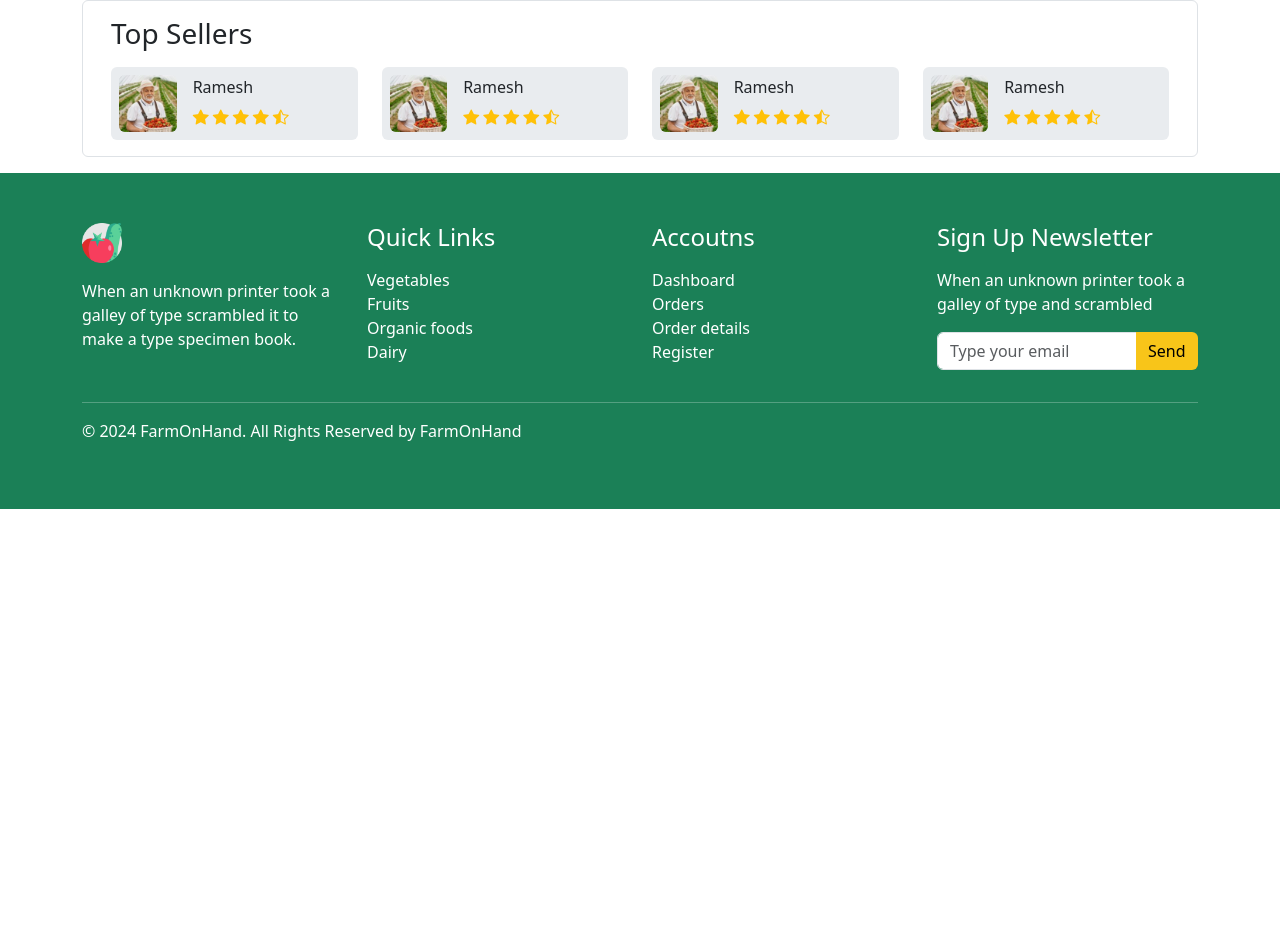
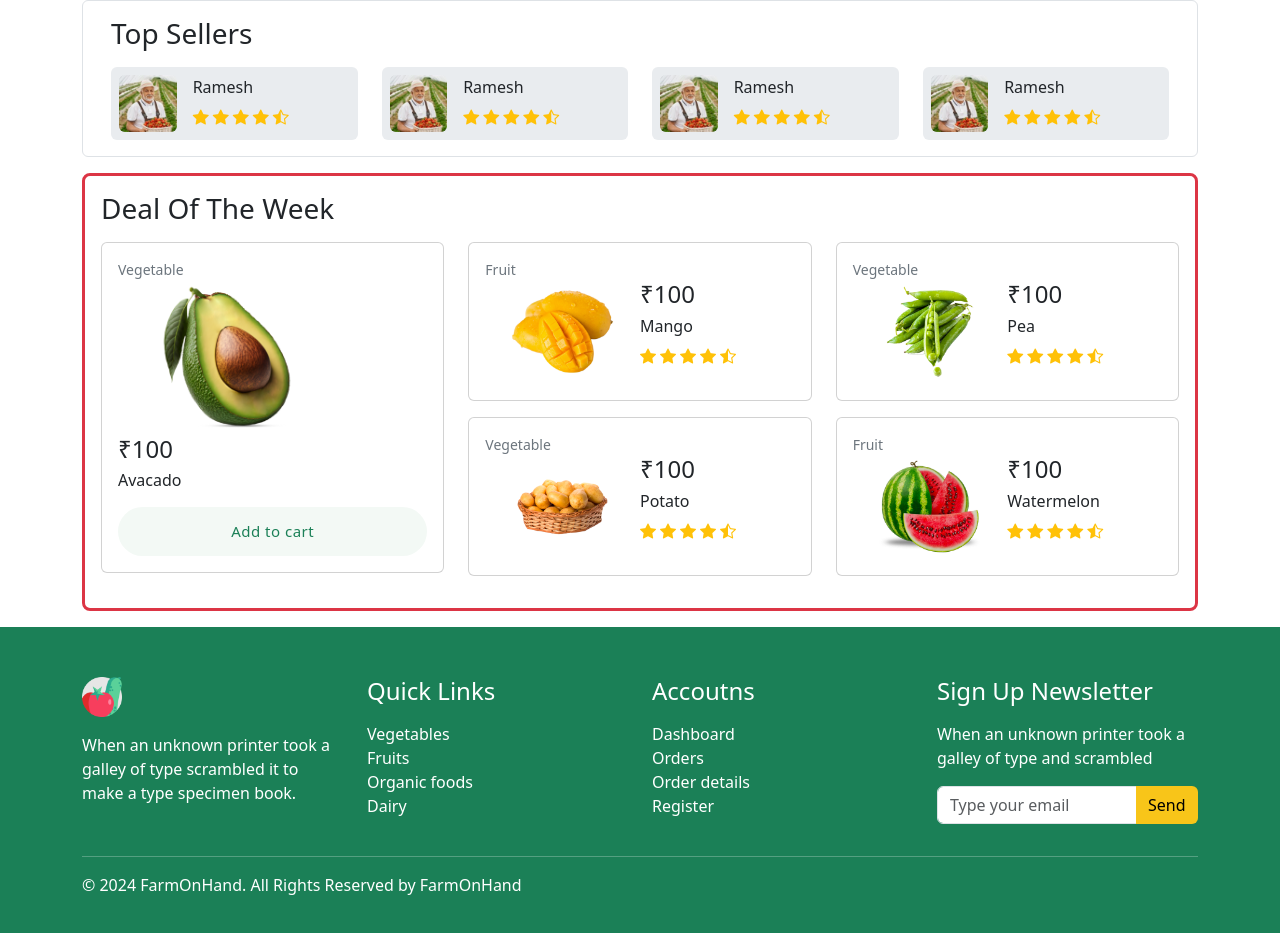
Before and after one commit to haquedot/F, a React (Vite) app: page /#/ in a window 1280 px wide. Shown: the part 1738-2671 px from the top of the page. Before the commit the page ends 2247 px from the top, so only its background shows below. Built offline with nearby package versions, Linux system fonts and the light colour scheme.

Commit message:
added deals of the week

```diff
--- /dev/null
+++ b/src/components/Deals.jsx
@@ -0,0 +1,133 @@
+import { Card, Col, Row } from "react-bootstrap";
+import { product } from "../utils/data";
+import { getImageUrl } from "../utils/utils"
+
+function Deals() {
+    return (
+        <>
+            <div className="d-block border border-3 border-danger rounded-3 p-3 my-3">
+                <h3 className="mb-3">Deal Of The Week</h3>
+
+                <Row>
+                    <Col md={4}>
+                        <Card className="mb-3">
+                            <div className="d-block p-3">
+                                <div className="d-flex">
+                                    <small className='w-50 text-start text-secondary'>{product[0].type}</small>
+                                </div>
+                                <img src={getImageUrl(product[0])} alt={product[0].imageId} srcSet="" className="w-75" />
+                                <div className="d-block text-start mb-3">
+                                    <h4>₹{product[0].price}</h4>
+                                    <h6>{product[0].name}</h6>
+                                </div>
+                                <button className='btn_white w-100'>Add to cart</button>
+                            </div>
+                        </Card>
+                    </Col>
+                    <Col md={8}>
+                        <Row>
+                            <Col md={6}>
+                                <Card className="mb-3">
+                                    <div className="d-block p-3">
+                                        <div className="d-flex">
+                                            <small className='w-50 text-start text-secondary'>{product[1].type}</small>
+                                        </div>
+                                        <div className="d-flex align-items-center">
+                                            <img src={getImageUrl(product[1])} alt={product[1].imageId} srcSet="" className="w-50" />
+                                            <div className="d-block text-start mb-3">
+                                                <h4>₹{product[1].price}</h4>
+                                                <h6>{product[1].name}</h6>
+                                                <div className="d-flex">
+                                                    <i class="bi bi-star-fill me-1 text-warning"></i>
+                                                    <i class="bi bi-star-fill me-1 text-warning"></i>
+                                                    <i class="bi bi-star-fill me-1 text-warning"></i>
+                                                    <i class="bi bi-star-fill me-1 text-warning"></i>
+                                                    <i class="bi bi-star-half text-warning"></i>
+                                                </div>
+                                            </div>
+
+                                        </div>
+                                    </div>
+                                </Card>
+                            </Col>
+                            <Col md={6}>
+                                <Card className="mb-3">
+                                    <div className="d-block p-3">
+                                        <div className="d-flex">
+                                            <small className='w-50 text-start text-secondary'>{product[2].type}</small>
+                                        </div>
+                                        <div className="d-flex align-items-center">
+                                            <img src={getImageUrl(product[2])} alt={product[2].imageId} srcSet="" className="w-50" />
+                                            <div className="d-block text-start mb-3">
+                                                <h4>₹{product[2].price}</h4>
+                                                <h6>{product[2].name}</h6>
+                                                <div className="d-flex">
+                                                    <i class="bi bi-star-fill me-1 text-warning"></i>
+                                                    <i class="bi bi-star-fill me-1 text-warning"></i>
+                                                    <i class="bi bi-star-fill me-1 text-warning"></i>
+                                                    <i class="bi bi-star-fill me-1 text-warning"></i>
+                                                    <i class="bi bi-star-half text-warning"></i>
+                                                </div>
+                                            </div>
+
+                                        </div>
+                                    </div>
+                                </Card>
+                            </Col>
+                            <Col md={6}>
+                                <Card className="mb-3">
+                                    <div className="d-block p-3">
+                                        <div className="d-flex">
+                                            <small className='w-50 text-start text-secondary'>{product[3].type}</small>
+                                        </div>
+                                        <div className="d-flex align-items-center">
+                                            <img src={getImageUrl(product[3])} alt={product[3].imageId} srcSet="" className="w-50" />
+                                            <div className="d-block text-start mb-3">
+                                                <h4>₹{product[3].price}</h4>
+                                                <h6>{product[3].name}</h6>
+                                                <div className="d-flex">
+                                                    <i class="bi bi-star-fill me-1 text-warning"></i>
+                                                    <i class="bi bi-star-fill me-1 text-warning"></i>
+                                                    <i class="bi bi-star-fill me-1 text-warning"></i>
+                                                    <i class="bi bi-star-fill me-1 text-warning"></i>
+                                                    <i class="bi bi-star-half text-warning"></i>
+                                                </div>
+                                            </div>
+
+                                        </div>
+                                    </div>
+                                </Card>
+                            </Col>
+                            <Col md={6}>
+                                <Card className="mb-3">
+                                    <div className="d-block p-3">
+                                        <div className="d-flex">
+                                            <small className='w-50 text-start text-secondary'>{product[4].type}</small>
+                                        </div>
+                                        <div className="d-flex align-items-center">
+                                            <img src={getImageUrl(product[4])} alt={product[4].imageId} srcSet="" className="w-50" />
+                                            <div className="d-block text-start mb-3">
+                                                <h4>₹{product[4].price}</h4>
+                                                <h6>{product[4].name}</h6>
+                                                <div className="d-flex">
+                                                    <i class="bi bi-star-fill me-1 text-warning"></i>
+                                                    <i class="bi bi-star-fill me-1 text-warning"></i>
+                                                    <i class="bi bi-star-fill me-1 text-warning"></i>
+                                                    <i class="bi bi-star-fill me-1 text-warning"></i>
+                                                    <i class="bi bi-star-half text-warning"></i>
+                                                </div>
+                                            </div>
+
+                                        </div>
+                                    </div>
+                                </Card>
+                            </Col>
+                        </Row>
+                    </Col>
+                </Row>
+            </div>
+        </>
+    )
+}
+
+export default Deals;
--- a/src/views/Home.jsx
+++ b/src/views/Home.jsx
@@ -3,6 +3,7 @@ import HeroSection from "../components/HeroSection";
 import Slider from "../components/Slider";
 import TopSeller from "../components/TopSeller";
 import banner_1 from '../assets/images/banner_1.svg'
+import Deals from "../components/Deals";
 
 function Home() {
     return (
@@ -11,6 +12,7 @@ function Home() {
             <Slider />
             <Banners bannerSrc={banner_1}/>
             <TopSeller/>
+            <Deals/>
         </>
     )
 }
```
